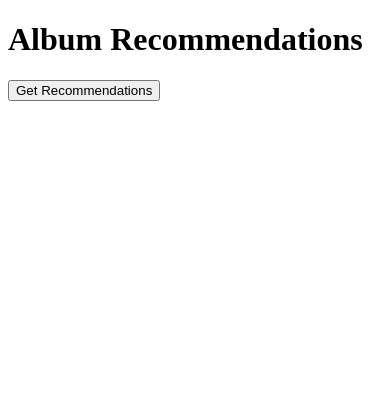
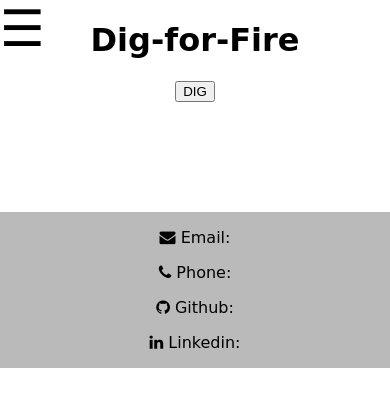
Before and after one commit to MigueelSa/Dig-for-Fire, a FastAPI app: page / in a window 390 px wide. Shown: the top 407 px of the page. Run offline with FastAPI, Linux system fonts and the light colour scheme; parts of the project's set-up code (start-up, migrations or seed data) failed here and were passed over.

Commit message:
feat: enhance UI with contact information and responsive hamburger menu
- Load contact info from pyproject.toml dynamically
- Center loader and recommendation button
- Update index.html to extend master template
- Add new templates: contact.html, hamburger_menu.html, master.html
- Adjust CSS spacing with flex and gap

```diff
--- a/digforfire/api.py
+++ b/digforfire/api.py
@@ -53,4 +53,4 @@ app.mount("/static", StaticFiles(directory=resource_path("digforfire", "static")
 
 @app.get("/", response_class=HTMLResponse)
 def homepage(request: Request):
-    return templates.TemplateResponse("index.html", {"request": request})
+    return templates.TemplateResponse("index.html", {"request": request, "contact": config.contact})
--- a/digforfire/config.py
+++ b/digforfire/config.py
@@ -28,3 +28,6 @@ LASTFM_API_KEY = get_env("LASTFM_API_KEY")
 
 API_HOST = get_env("API_HOST")
 API_PORT = int(get_env("API_PORT"))
+
+# --- contact info from pyproject.toml ---
+contact = pyproject.get("tool", {}).get("digforfire", {}).get("contact", {})
--- a/digforfire/static/style.css
+++ b/digforfire/static/style.css
@@ -1,9 +1,12 @@
 /* HTML: <div class="loader"></div> */
 .loader {
-  display: inline-grid;
-  padding: 5px;
-  background: #fff;
-  filter: blur(4px) contrast(12);
+    display: block;       /* instead of inline-grid */
+    margin: 2rem auto;
+    background: #fff;
+    filter: blur(4px) contrast(12);
+    /*position: fixed;   /* stay in place on screen */
+    /*top: 50%;          /* halfway down */
+    /*left: 50%;         /* halfway across */
 }
 .loader:before,
 .loader:after {
@@ -29,3 +32,11 @@
   50% {clip-path: inset(0)}
   to {clip-path: inset(0 0 0 100%)}
 }
+
+/* HTML: <div class="spaced"></div> */
+.spaced {
+    display: flex;
+    flex-direction: column; /* stack children vertically */
+    align-items: center;    /* horizontal centering */
+    gap: 2rem;              /* vertical space between children */
+}
--- /dev/null
+++ b/digforfire/templates/contact.html
@@ -0,0 +1,24 @@
+<style>
+.contact-us {
+    background-color: #8f8f8f9d;
+    text-align: center;
+    bottom: 0;
+}
+</style>
+
+<link rel="stylesheet" href="https://cdnjs.cloudflare.com/ajax/libs/font-awesome/4.7.0/css/font-awesome.min.css">
+
+<div class="contact-us">
+    <p> <i class="fa fa-envelope"></i> Email: {{ contact.email }} </p>
+    <p> <i class="fa fa-phone"></i> Phone: {{ contact.phone }} </p>
+    <p>
+        <i class="fa fa-github"></i> Github:
+        <a href="{{ contact.github }}" target="_blank" rel="noopener noreferrer">
+            {{ contact.github }}</a>
+        </p>
+    <p>
+        <i class="fa fa-linkedin"></i> Linkedin:
+        <a href="{{ contact.linkedin }}" target="_blank" rel="noopener noreferrer">
+            {{ contact.linkedin }}</a>
+        </p>
+</div>
--- /dev/null
+++ b/digforfire/templates/hamburger_menu.html
@@ -0,0 +1,40 @@
+<style>
+    .menu-container {
+    display: inline-block;
+    position: fixed; /* keeps it in place while scrolling */
+    z-index: 1000; /* ensures it stays on top */
+    }
+    .hamburger {
+    font-size: 50px;
+    cursor: pointer;
+    user-select: none;
+    }
+    .menu-items {
+    display: none; /* hidden by default */
+    top: 40px;  /* below the hamburger */
+    padding: 10px;
+    left: 0;
+    background-color: #ffffff;
+    width: 50px;
+    height: 100vh;
+    position: fixed;   /* fixes it relative to the viewport */
+    list-style: none; /* removes bullets */
+    }
+</style>
+<div class="menu-container">
+    <div class="hamburger" onclick="toggleMenu()" style="color: rgb(0, 0, 0);">☰</div>
+    <ul class="menu-items" id="menu">
+        <li><a href="/">Home</a></li>
+        <li><a href="/User">Rules</a></li>
+    </ul>
+</div>
+<script>
+    function toggleMenu() {
+        var menu = document.getElementById("menu");
+        if (menu.style.display === "block") {
+            menu.style.display = "none";
+        } else {
+            menu.style.display = "block";
+        }
+    }
+</script>
--- a/digforfire/templates/index.html
+++ b/digforfire/templates/index.html
@@ -1,8 +1,10 @@
+<!--
 <!DOCTYPE html>
 <html>
 <head>
     <title>Dig-for-Fire</title>
     <link rel="stylesheet" href="/static/style.css">
+    <script type="module" src="/static/main.js"></script>
 </head>
 <body>
     <h1>Album Recommendations</h1>
@@ -12,6 +14,23 @@
     <ul id="results" style="list-style-type: none; padding: 0; margin: 0;"></ul>
     <div class="loader" style="display:none;"></div>
 
-    <script type="module" src="/static/main.js"></script>
 </body>
 </html>
+-->
+<!DOCTYPE html>
+{% extends "master.html" %}
+
+{% block title %}
+Dig-for-Fire
+{% endblock %}
+
+{% block content %}
+<h1 style="text-align: center;">Dig-for-Fire</h1>
+
+    <div class="spaced">
+        <button id="get-recommendations-btn">DIG</button>
+        <div class="loader" style="display:none;"></div>
+        <ul class="spaced" id="results" style="list-style-type: none; padding: 0; margin: 10%;"></ul>
+    </div>
+
+{% endblock %}
--- /dev/null
+++ b/digforfire/templates/master.html
@@ -0,0 +1,32 @@
+<!DOCTYPE html>
+<html>
+    <head>
+        <title>{% block title %}{% endblock %}</title>
+        <style>
+            body {
+                margin: 0;
+                font-family: Comic Sans MS, cursive, sans-serif;
+                background-color: #ffffff;
+                color: rgb(0, 0, 0);
+            }
+            .content-wrapper {
+                position: relative;
+                display: flex;
+                flex-direction: column;
+                justify-content: center;
+                width: 100%;
+            }
+            div {text-align: center;}
+        </style>
+        <link rel="stylesheet" href="/static/style.css">
+        <script type="module" src="/static/main.js"></script>
+    </head>
+    {% include "hamburger_menu.html" %}
+    <body>
+        <div class="content-wrapper">
+            {% block content %}
+            {% endblock %}
+            {% include "contact.html" %}
+        </div>
+    </body>
+</html>
--- a/pyproject.toml
+++ b/pyproject.toml
@@ -38,3 +38,9 @@ digforfire-api = "digforfire.scripts.run_api:main"
 where = ["."]
 include = ["digforfire*"]
 exclude = ["data*"]
+
+[tool.digforfire.contact]
+email="miguel.bcmsa@proton.me"
+phone="+34 684 75 99 38"
+github="https://github.com/MigueelSa"
+linkedin="https://linkedin.com/in/miguel-sa-47077023b"
```
